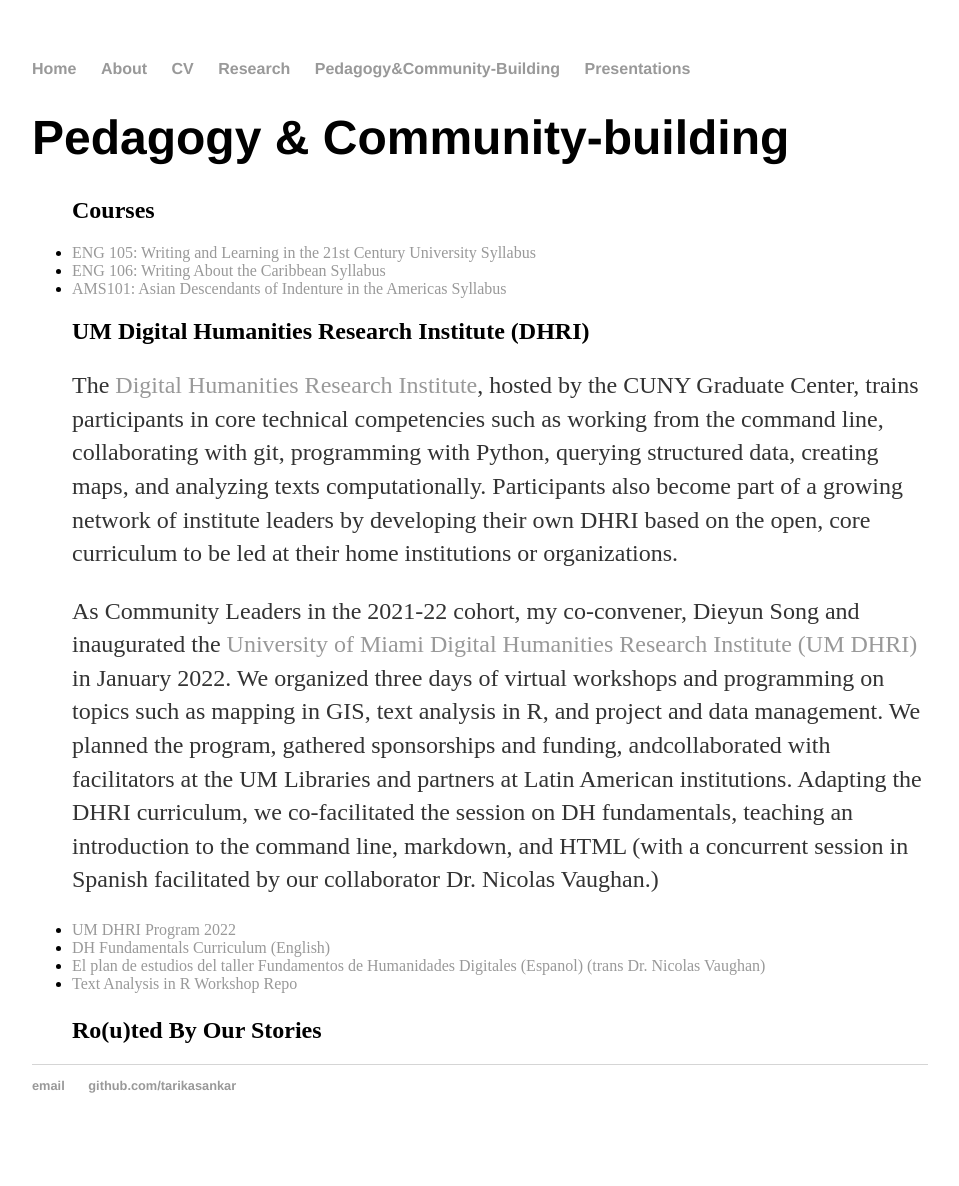
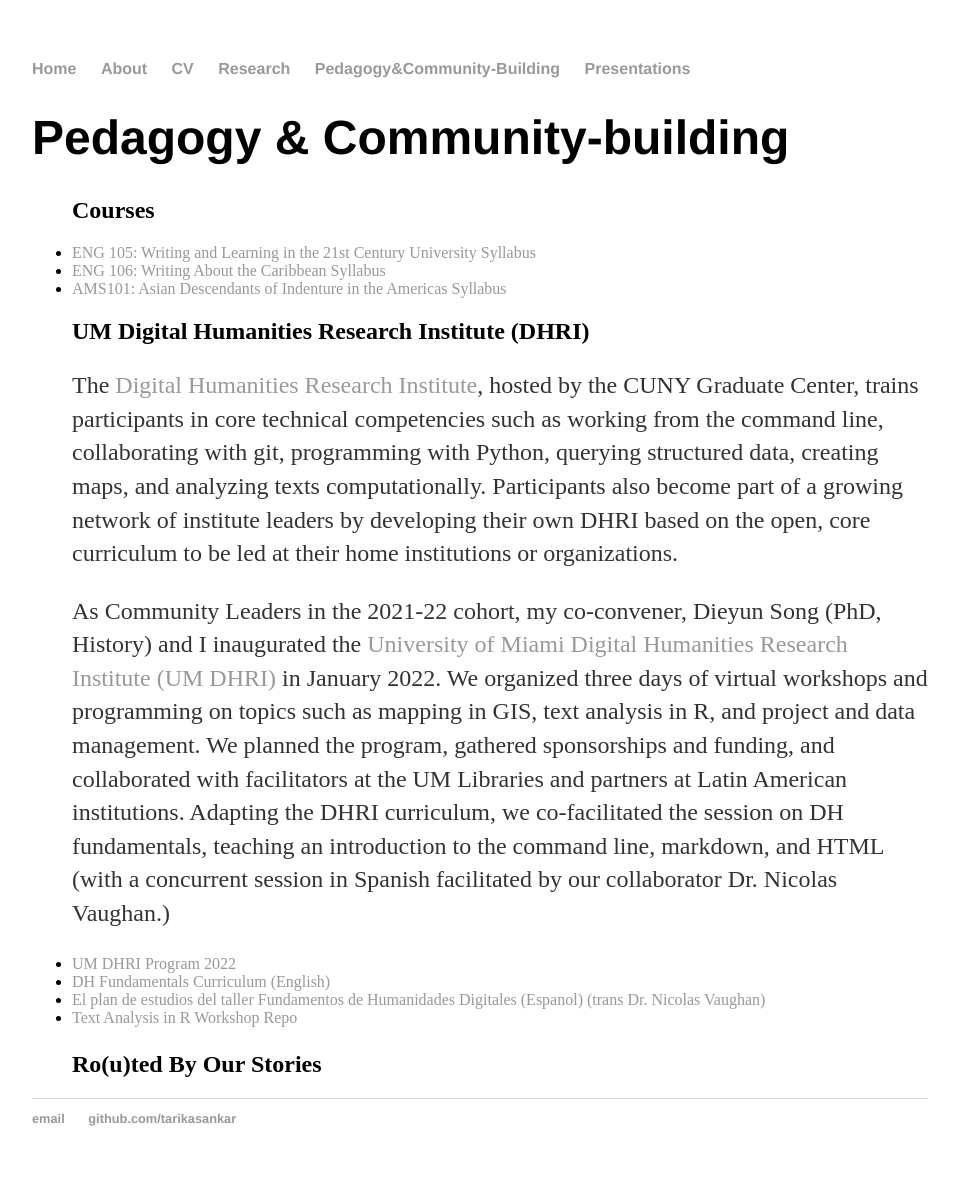
Before and after one commit to tarikasankar/tarikasankar.github.io, a Jekyll site: the page built from pedagogy&community-building/index.html, in a window 1280 px wide. Shown: the whole page, without its empty margins (160-1119 px from the left). Built offline with Jekyll 4.4.1, drawn with Linux system fonts in a browser that asks for light colours; before the commit the page ends 1153 px from its top, so only the background shows below that.

Commit message:
Update index.html
fixing typos in DHRI section

```diff
--- a/pedagogy&community-building/index.html
+++ b/pedagogy&community-building/index.html
@@ -16,7 +16,7 @@
 		</p>
 
 		<p>
-		As Community Leaders in the 2021-22 cohort, my co-convener, Dieyun Song and inaugurated the <a href="https://dh.miami.edu/events/index.html">University 		of Miami Digital Humanities Research Institute (UM DHRI)</a> in January 2022. We organized three days of virtual workshops and programming on topics 		     such as mapping in GIS, text analysis in R, and project and data management. We planned the program, gathered sponsorships and funding, andcollaborated 		     with facilitators at the UM Libraries and partners at Latin American institutions. Adapting the DHRI curriculum, we co-facilitated the session on DH   		    fundamentals, teaching an introduction to the command line, markdown, and HTML (with a concurrent session in Spanish facilitated by our collaborator 		Dr. Nicolas Vaughan.)
+		As Community Leaders in the 2021-22 cohort, my co-convener, Dieyun Song (PhD, History) and I inaugurated the <a 	href="https://dh.miami.edu/events/index.html">University of Miami Digital Humanities Research Institute (UM DHRI)</a> in January 2022. We organized three 			days of virtual workshops and programming on topics such as mapping in GIS, text analysis in R, and project and data management. We planned the 		program, gathered sponsorships and funding, and collaborated with facilitators at the UM Libraries and partners at Latin American institutions. 		Adapting the DHRI curriculum, we co-facilitated the session on DH  fundamentals, teaching an introduction to the command line, markdown, and HTML (with 		a concurrent session in Spanish facilitated by our collaborator Dr. Nicolas Vaughan.)
 		</p>
 
 		<p>
```
